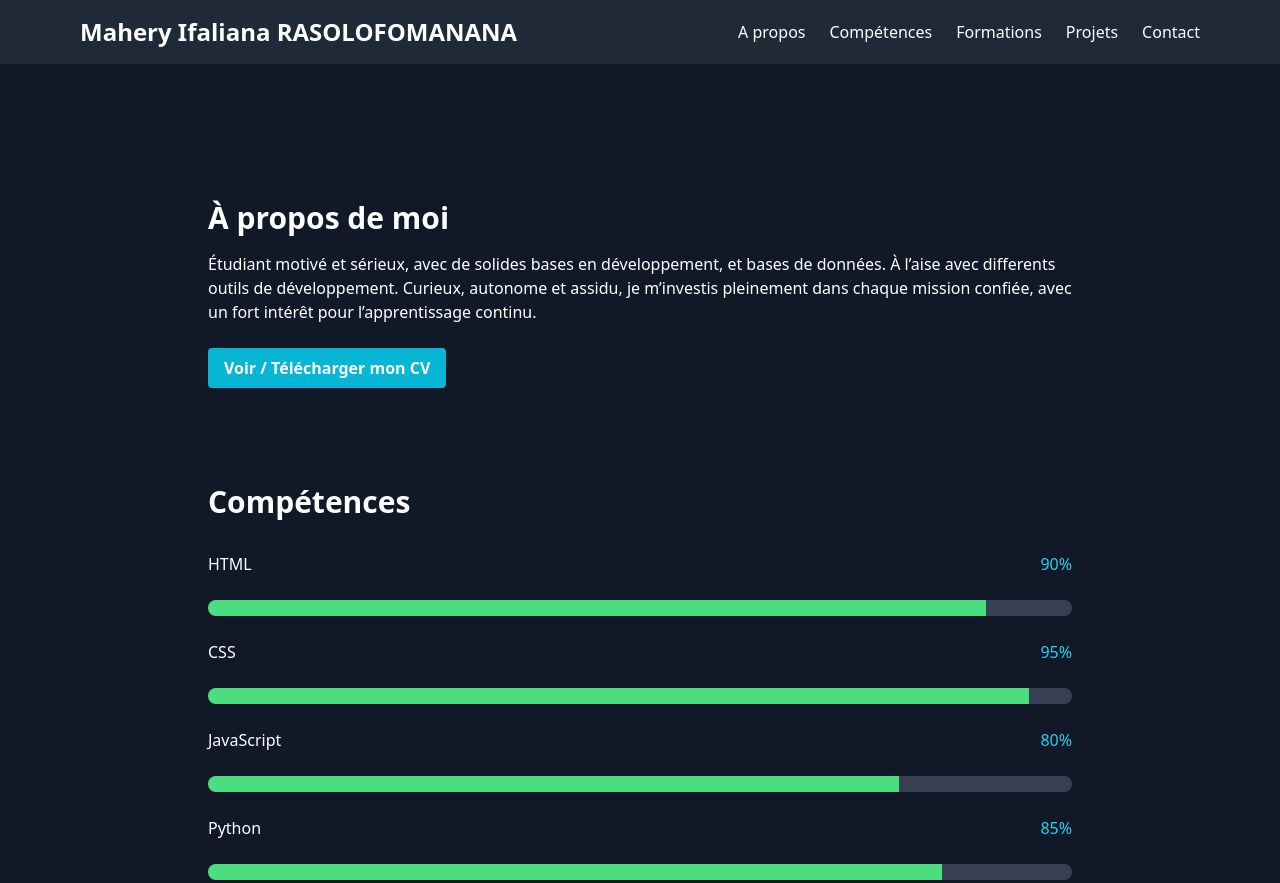
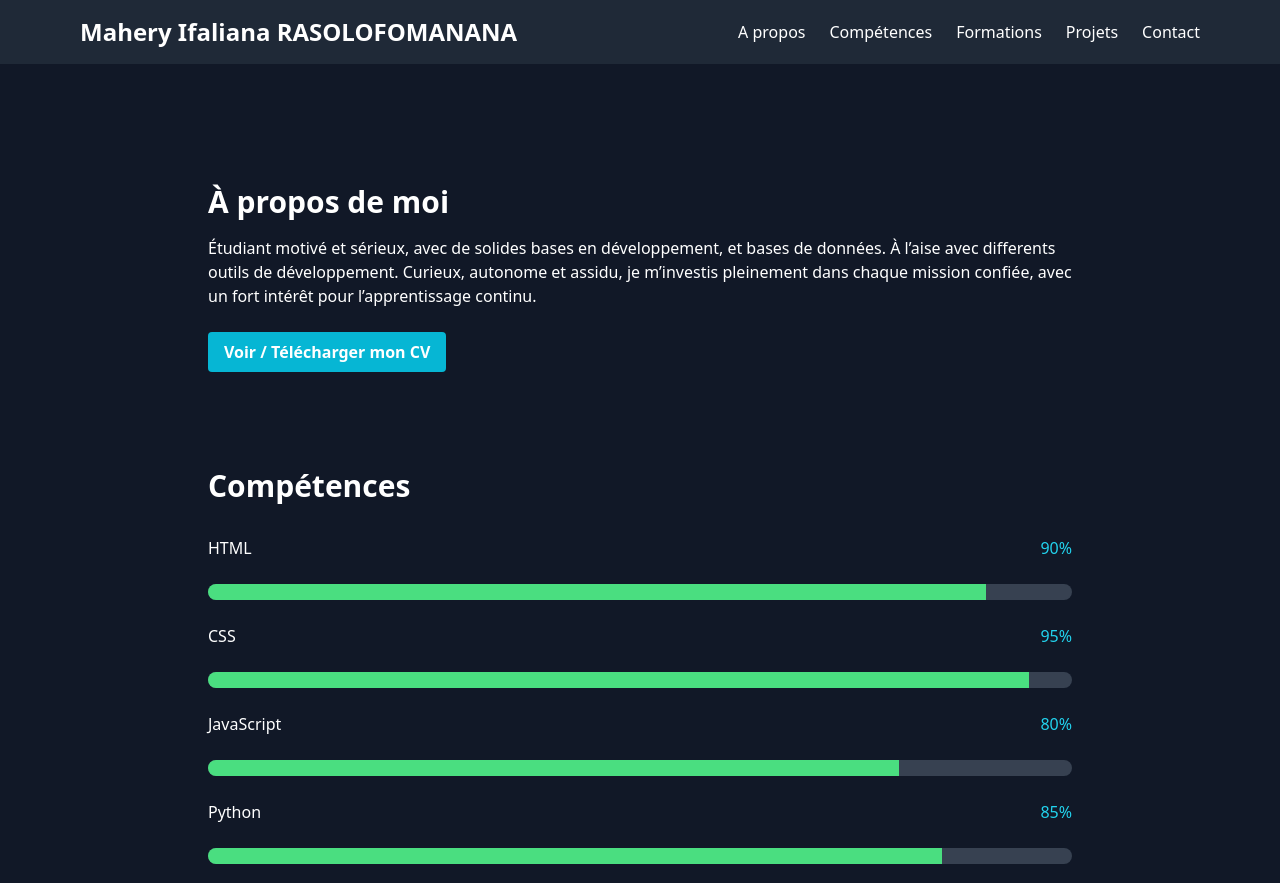
Before and after one commit to Mahery18/Portfolio, a plain HTML site: page index.html in a window 1280 px wide. Shown: the top 883 px of the page. Drawn offline with nearby package versions, Linux system fonts and the light colour scheme.

Commit message:
Update index.html

```diff
--- a/index.html
+++ b/index.html
@@ -33,7 +33,7 @@
   </header>
 
   <main class="pt-24 space-y-24 max-w-4xl mx-auto px-4">
-    <section id="about" class="animate-fade-in" style="margin-top: 4rem;">
+    <section id="about" class="animate-fade-in" style="margin-top: 3rem;">
       <h2 class="text-3xl font-bold mb-4">À propos de moi</h2>
       <p>Étudiant motivé et sérieux, avec de solides bases en développement, et bases de données. À l’aise avec differents outils de développement. Curieux, autonome et assidu, je m’investis pleinement dans chaque mission confiée, avec un fort intérêt pour l’apprentissage continu. </p>
 
```
